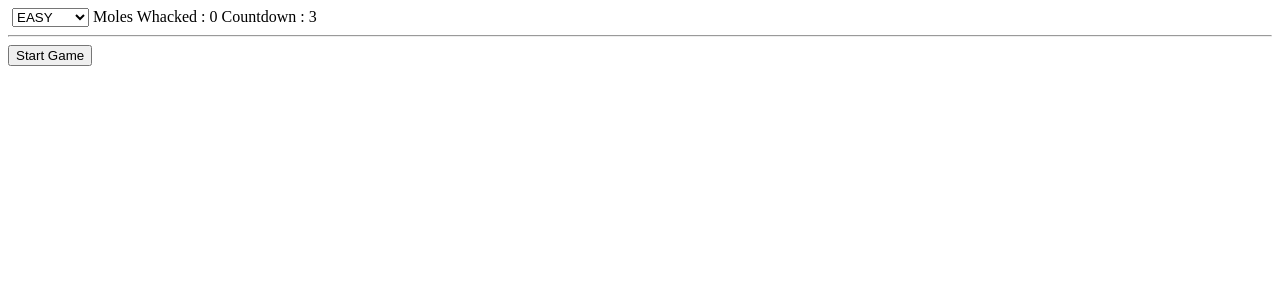
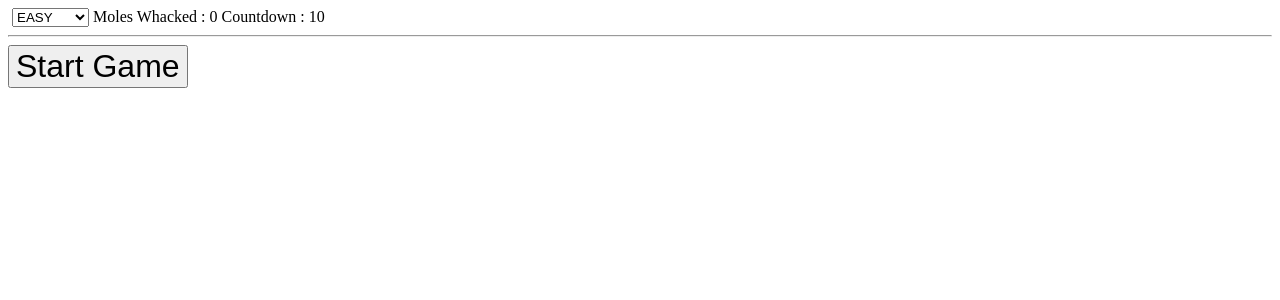
Before and after one commit to mp1pro/whack-a-mole, a React app: page / in a window 1280 px wide. Shown: the top 300 px of the page. Built offline with nearby package versions, Linux system fonts and the light colour scheme.

Commit message:
make game run for 10 seconds for testing

```diff
--- a/index.html
+++ b/index.html
@@ -65,6 +65,9 @@
             position: relative;
             margin: .1%;
         }
+        .menu > button{
+            font-size: 2rem;
+        }
     </style>
 <body>
 <!--
--- a/src/App.js
+++ b/src/App.js
@@ -21,7 +21,7 @@ class App extends React.Component {
             register:false,
             play_points: 0,
             interval: 1000,
-            ticker: 3,
+            ticker: 10,
             stop: false,
             width: 0,
             height: 0
@@ -49,7 +49,7 @@ class App extends React.Component {
         console.log('reset');
         this.setState(
             {
-                ticker: 3
+                ticker: 10
                 ,
                 stop: false
             }
```
Also changed, not shown: mole.png (added), src/views/components/mole.png (added).
